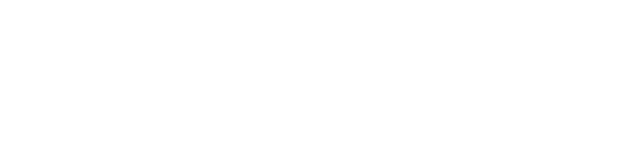
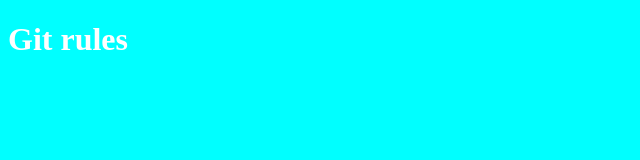
Before and after one commit to Bel459/github-tutorial, a plain HTML site: page index.html in a window 1280 px wide. Shown: the whole page, without its empty margins (0-640 px from the left). Drawn offline with Linux system fonts and the light colour scheme.

Commit message:
styles on

```diff
--- a/index.html
+++ b/index.html
@@ -4,9 +4,11 @@
     <meta charset="UTF-8">
     <meta http-equiv="X-UA-Compatible" content="IE=edge">
     <meta name="viewport" content="width=device-width, initial-scale=1.0">
+    <link rel="stylesheet" href="css/styles.css">
     <title>Git rules</title>
 </head>
 <body>
+    <h1>Git rules</h1>
 
 </body>
 </html>
```
